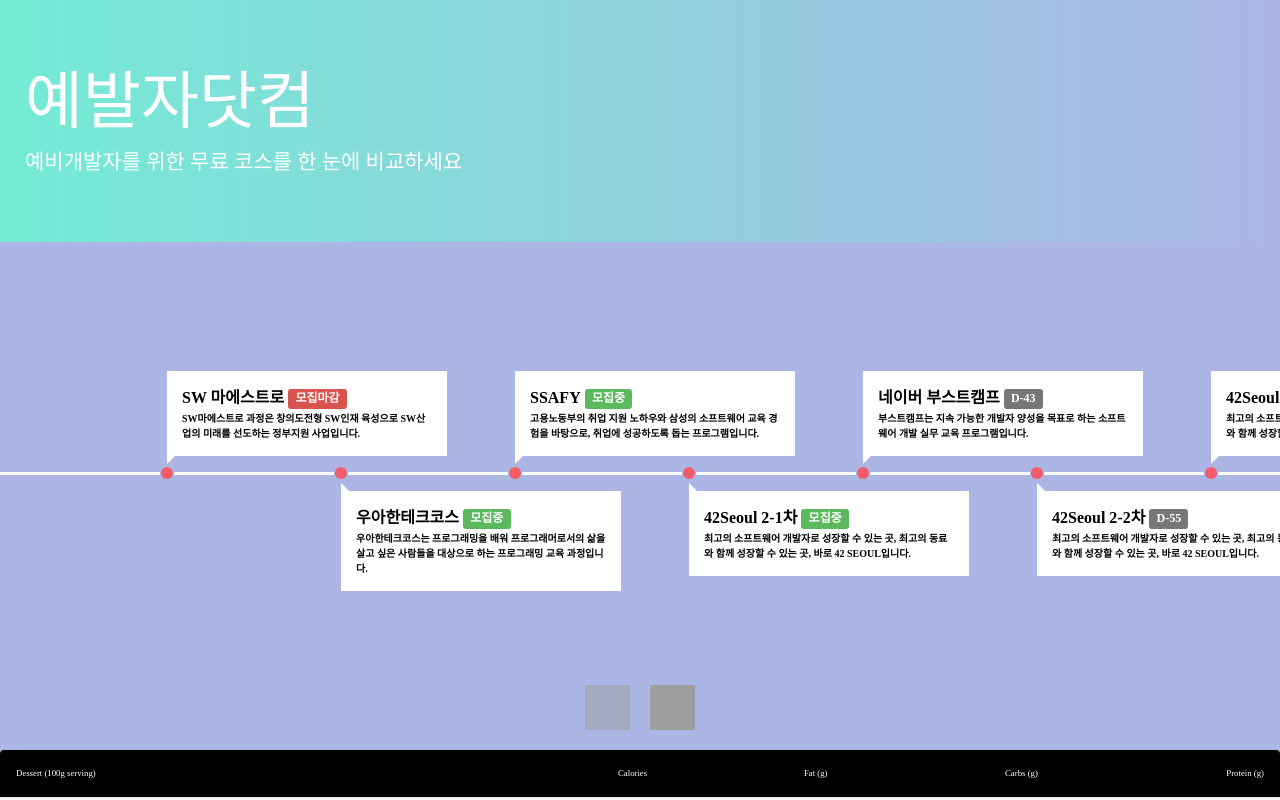
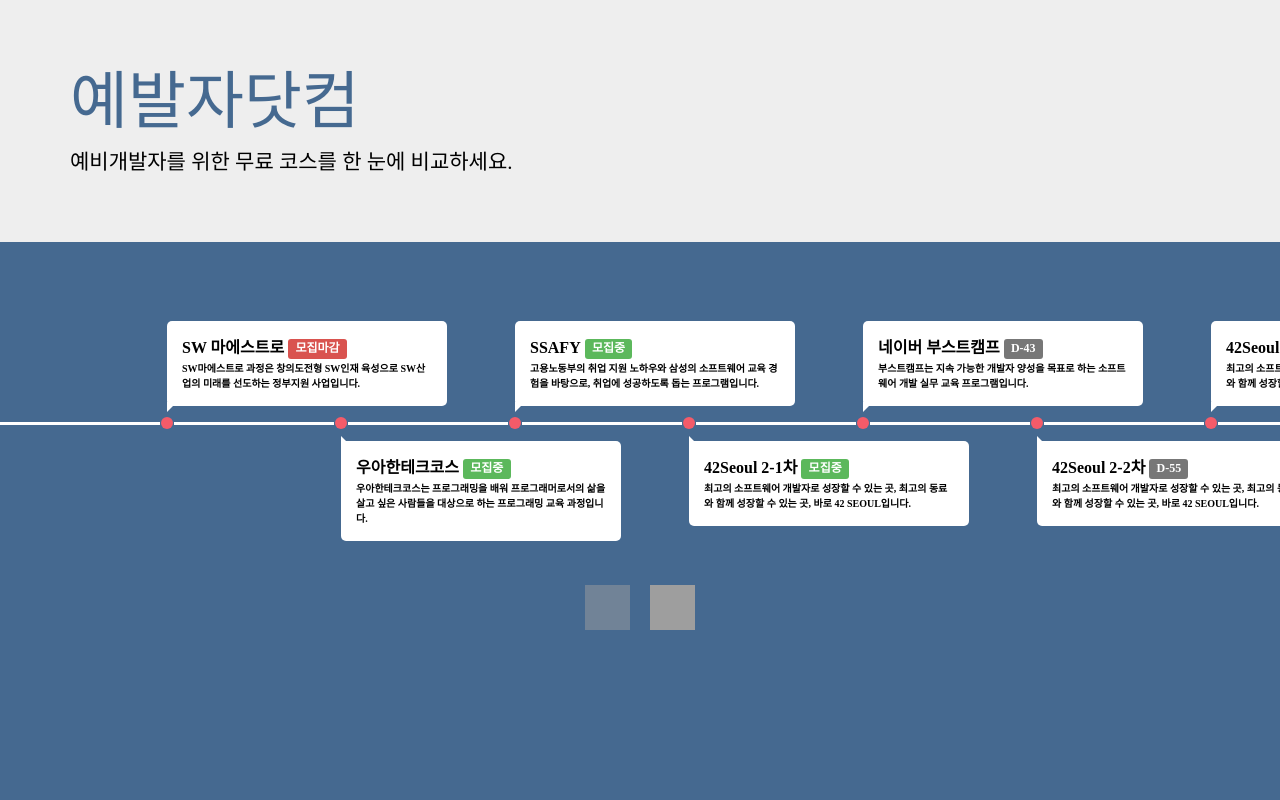
Before and after one commit to hidaehyunlee/MeterialUI_tutorial, a React (Create React App) app: page / in a window 1280 px wide. Shown: the top 800 px of the page. Built offline with nearby package versions, Linux system fonts and the light colour scheme; grey boxes are pictures that could not be loaded; a web font is replaced by a local one.

Commit message:
Finish jumbotron

```diff
--- a/src/App.js
+++ b/src/App.js
@@ -3,16 +3,14 @@
 import CustomizedTimeline from './components/CustomizedTimeline'
 import Jumbotron from './components/Jumbotron'
 import HorizontalTimeline from './components/HorizontalTimeline'
-import Table from './components/Table'
 
 class App extends Component {
 	render() {
 	  return (
 		<div className="App">
-			<Jumbotron title={'예발자닷컴'} content={'예비개발자를 위한 무료 코스를 한 눈에 비교하세요'}></Jumbotron>
+			<Jumbotron title={'예발자닷컴'} content={'예비개발자를 위한 무료 코스를 한 눈에 비교하세요.'}></Jumbotron>
 			{/* <CustomizedTimeline></CustomizedTimeline> */}
 			<HorizontalTimeline></HorizontalTimeline>
-			<Table></Table>
 		</div>
 	  );
 	}
--- a/src/components/HorizontalTimeline.js
+++ b/src/components/HorizontalTimeline.js
@@ -60,7 +60,6 @@
 					</button>
 				</div>
 			</section>
-
 		</div>
 	);
 }
--- a/src/components/Jumbotron.js
+++ b/src/components/Jumbotron.js
@@ -6,9 +6,11 @@
   	const [content] = useState('');
 
 	return (
-		<div className="jumbotron">
-			<h1>{props.title}</h1>
-			<p>{props.content}</p>
-		</div>
+			<div class="jumbotron jumbotron-fluid">
+  				<div className="container">
+    				<h1>{props.title}</h1>
+    				<p>{props.content}</p>
+  				</div>
+			</div>
 	);
   }
--- a/src/components/Table.js
+++ b/src/components/Table.js
@@ -52,7 +52,7 @@
       <Table className={classes.table} aria-label="customized table">
         <TableHead>
           <TableRow>
-            <StyledTableCell>Dessert (100g serving)</StyledTableCell>
+            <StyledTableCell>프로그램</StyledTableCell>
             <StyledTableCell align="right">Calories</StyledTableCell>
             <StyledTableCell align="right">Fat&nbsp;(g)</StyledTableCell>
             <StyledTableCell align="right">Carbs&nbsp;(g)</StyledTableCell>
--- a/src/styles/HorizontalTimeline.css
+++ b/src/styles/HorizontalTimeline.css
@@ -21,7 +21,7 @@
 
 body {
   font: normal 16px/1.5 "Helvetica Neue", sans-serif;
-  background: #ACB6E5;
+  background: #456990;
   color: #fff;
 }
 
@@ -38,7 +38,7 @@
 .timeline ol {
   font-size: 0;
   width: 100vw;
-  padding: 200px 0;
+  padding: 150px 0;
   transition: all 1s;
 
 }
@@ -82,6 +82,7 @@
   white-space: normal;
   color: black;
   background: white;
+  border-radius: 5px 5px 5px 5px;
 }
 
 .timeline ol li div::before {
@@ -100,8 +101,8 @@
 }
 
 .timeline ol li:nth-child(odd) div::before {
-  top: 100%;
-  border-width: 8px 8px 0 0;
+  top: 96%;
+  border-width: 10px 10px 0 0;
   border-color: white transparent transparent transparent;
 }
 
@@ -111,8 +112,8 @@
 }
 
 .timeline ol li:nth-child(even) div::before {
-  top: -8px;
-  border-width: 8px 0 0 8px;
+  top: -5px;
+  border-width: 10px 0 0 10px;
   border-color: transparent transparent transparent white;
 }
 
@@ -194,7 +195,7 @@
     top: 100%;
     transform: translateX(-50%);
     border: none;
-    border-left: 1px solid white;
+    border-left: 3px solid white;
     height: 25px;
   }
 
--- a/src/styles/Jumbotron.css
+++ b/src/styles/Jumbotron.css
@@ -1,19 +1,17 @@
 .jumbotron {
-	background: #74ebd5;
-    background: -webkit-linear-gradient(to right, #74ebd5, #ACB6E5);
-    background: linear-gradient(to right, #74ebd5, #ACB6E5);
+	color: #456990;
+  background-image: url("#");
+  background-position: center;
+  background-size: cover;
 }
 
 h1 {
 	font-family: 'NEXON Lv2 Gothic Bold';
-	margin-left: 25px;
-	margin-right: calc(100% - 350px);
 }
 
 p {
 	font-family: 'NEXON Lv1 Gothic OTF Light';
-	margin-left: 25px;
-	margin-right: calc(100% - 600px);
+	color : black;
 }
 
 @font-face { font-family: 'NEXON Lv1 Gothic OTF Light'; src: url('https://cdn.jsdelivr.net/gh/projectnoonnu/noonfonts_20-04@2.1/NEXON Lv1 Gothic OTF Light.woff') format('woff'); font-weight: normal; font-style: normal; }
```
